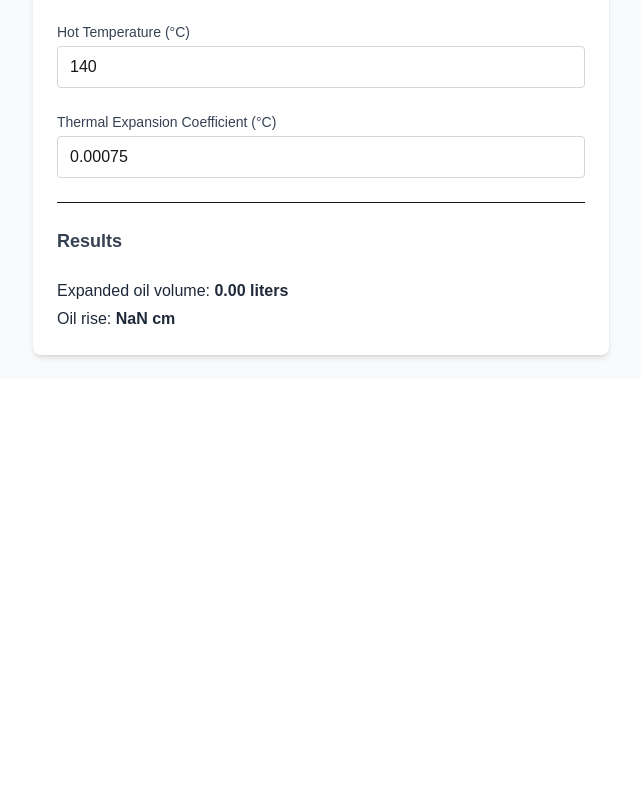
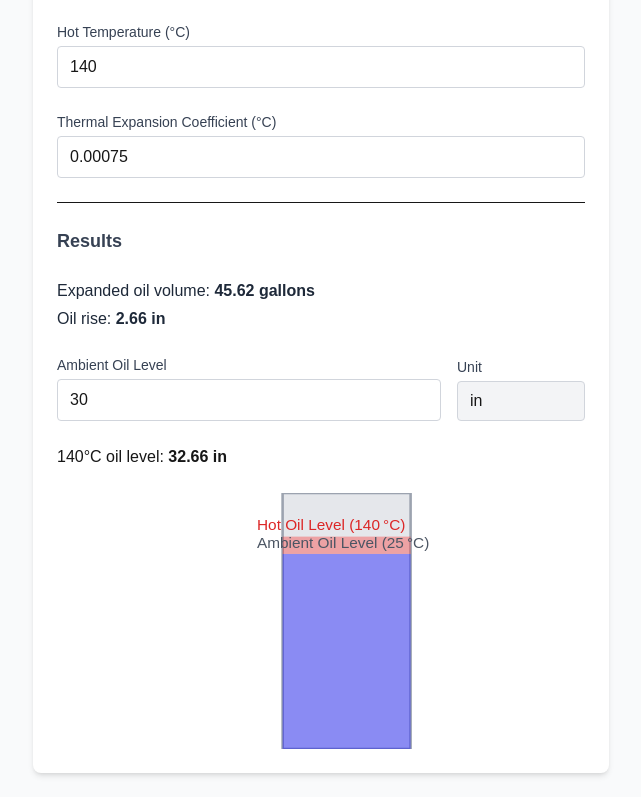
Before and after one commit to stephengilbert1/transformer_tool_tailwind, a Next.js app: page / in a window 1280 px wide. Shown: the part 485-1282 px from the top of the page, without its empty margins (319-960 px from the left). Before the commit the page ends 864 px from the top, so only its background shows below. Built offline with nearby package versions, Linux system fonts and the light colour scheme.

Commit message:
Progress on visualizer

```diff
--- a/src/app/page.tsx
+++ b/src/app/page.tsx
@@ -1,11 +1,15 @@
 "use client";
 import { useState } from "react";
+import OilLevelVisualizer from "@/components/OilLevelVisualizer";
 
 function convertLengthToMeters(value: number, unit: "cm" | "in"): number {
   return unit === "in" ? value * 0.0254 : value / 100;
 }
 
-function convertVolumeToLiters(value: number, unit: "liters" | "gallons"): number {
+function convertVolumeToLiters(
+  value: number,
+  unit: "liters" | "gallons"
+): number {
   return unit === "gallons" ? value * 3.78541 : value;
 }
 
@@ -14,38 +18,54 @@ function convertHeightFromMeters(value: number, unit: "cm" | "in"): number {
 }
 
 export default function Home() {
-  const [volume, setVolume] = useState<number>(0);
-  const [volumeUnit, setVolumeUnit] = useState<"liters" | "gallons">("liters");
-  const [lengthUnit, setLengthUnit] = useState<"cm" | "in">("cm");
-  const [tankShape, setTankShape] = useState<"rectangular" | "cylindrical">("rectangular");
-  const [length, setLength] = useState<number>(0);
-  const [width, setWidth] = useState<number>(0);
-  const [diameter, setDiameter] = useState<number>(0);
+  const [volume, setVolume] = useState<number>(42);
+  const [volumeUnit, setVolumeUnit] = useState<"liters" | "gallons">("gallons");
+  const [lengthUnit, setLengthUnit] = useState<"cm" | "in">("in");
+
+  const [tankShape, setTankShape] = useState<"rectangular" | "cylindrical">(
+    "cylindrical"
+  );
+  const [length, setLength] = useState<number>(14);
+  const [width, setWidth] = useState<number>(34);
+  const [diameter, setDiameter] = useState<number>(20);
   const [ambientTemp, setAmbientTemp] = useState<number>(25);
   const [hotTemp, setHotTemp] = useState<number>(140);
   const [expansionCoeff, setExpansionCoeff] = useState<number>(0.00075);
+  const [ambientOilLevel, setAmbientOilLevel] = useState<number>(30);
 
   // Conversion
   const volumeLiters = convertVolumeToLiters(volume, volumeUnit);
 
-  const crossSectionArea = tankShape === "cylindrical"
+  const crossSectionArea =
+    tankShape === "cylindrical"
       ? Math.PI * Math.pow(convertLengthToMeters(diameter, lengthUnit) / 2, 2)
-    : convertLengthToMeters(length, lengthUnit) * convertLengthToMeters(width, lengthUnit);
+      : convertLengthToMeters(length, lengthUnit) *
+        convertLengthToMeters(width, lengthUnit);
 
   // Expansion
   const deltaTemp = hotTemp - ambientTemp;
   const expandedVolume = volumeLiters * (1 + expansionCoeff * deltaTemp);
 
   // Heights
-  const ambientHeight = volumeLiters / 1000 / crossSectionArea;
-  const hotHeight = expandedVolume / 1000 / crossSectionArea;
-  const oilRise = hotHeight - ambientHeight;
+  const ambientOilLevelMeters = convertLengthToMeters(
+    ambientOilLevel,
+    lengthUnit
+  );
+
+  // Calculate the oil *rise* due to expansion
+  const oilRise = (expandedVolume - volumeLiters) / 1000 / crossSectionArea;
+
+  // Total hot level is user’s ambient input + calculated rise
+  const hotOilLevelMeters = ambientOilLevelMeters + oilRise;
 
   // Convert for output
   const oilRiseDisplay = convertHeightFromMeters(oilRise, lengthUnit);
-  const expandedVolumeDisplay = volumeUnit === "gallons" ? expandedVolume / 3.78541 : expandedVolume;
-
-
+  const hotOilLevelDisplay = convertHeightFromMeters(
+    hotOilLevelMeters,
+    lengthUnit
+  );
+  const expandedVolumeDisplay =
+    volumeUnit === "gallons" ? expandedVolume / 3.78541 : expandedVolume;
 
   return (
     <main className="min-h-screen bg-gray-50 p-6">
@@ -57,10 +77,11 @@ export default function Home() {
           Estimate oil rise based on volume, temperature, and tank shape.
         </p>
 
-
         <div className="flex gap-4 items-end">
           <div className="flex-1 space-y-1">
-          <label className="block text-sm font-medium text-gray-700">Volume</label>
+            <label className="block text-sm font-medium text-gray-700">
+              Volume
+            </label>
             <input
               type="number"
               value={volume}
@@ -69,10 +90,14 @@ export default function Home() {
             />
           </div>
           <div className="w-32 space-y-1">
-          <label className="block text-sm font-medium text-gray-700">Unit</label>
+            <label className="block text-sm font-medium text-gray-700">
+              Unit
+            </label>
             <select
               value={volumeUnit}
-          onChange={(e) => setVolumeUnit(e.target.value as "liters" | "gallons")}
+              onChange={(e) =>
+                setVolumeUnit(e.target.value as "liters" | "gallons")
+              }
               className="w-full border border-gray-300 rounded px-3 py-2 bg-white focus:outline-none focus:ring-2 focus:ring-blue-500"
             >
               <option value="liters">Liters</option>
@@ -81,15 +106,15 @@ export default function Home() {
           </div>
         </div>
 
-
-
         <div className="space-y-1">
           <label className="block text-sm font-medium text-gray-700">
             Tank shape
           </label>
           <select
             value={tankShape}
-          onChange={(e) => setTankShape(e.target.value as "rectangular" | "cylindrical")}
+            onChange={(e) =>
+              setTankShape(e.target.value as "rectangular" | "cylindrical")
+            }
             className="w-full border border-gray-300 rounded px-3 py-2 bg-white focus:outline-none focus:ring-2 focus:ring-blue-500"
           >
             <option value="rectangular">Rectangular</option>
@@ -97,13 +122,13 @@ export default function Home() {
           </select>
         </div>
 
-
-
         {tankShape === "rectangular" ? (
           <>
             <div className="flex gap-4 items-end">
               <div className="flex-1 space-y-1">
-    <label className="block text-sm font-medium text-gray-700">Length</label>
+                <label className="block text-sm font-medium text-gray-700">
+                  Length
+                </label>
                 <input
                   type="number"
                   value={length}
@@ -113,7 +138,9 @@ export default function Home() {
               </div>
 
               <div className="flex-1 space-y-1">
-    <label className="block text-sm font-medium text-gray-700">Width</label>
+                <label className="block text-sm font-medium text-gray-700">
+                  Width
+                </label>
                 <input
                   type="number"
                   value={width}
@@ -123,7 +150,9 @@ export default function Home() {
               </div>
 
               <div className="w-32 space-y-1">
-    <label className="block text-sm font-medium text-gray-700">Unit</label>
+                <label className="block text-sm font-medium text-gray-700">
+                  Unit
+                </label>
                 <select
                   value={lengthUnit}
                   onChange={(e) => setLengthUnit(e.target.value as "cm" | "in")}
@@ -134,12 +163,13 @@ export default function Home() {
                 </select>
               </div>
             </div>
-
           </>
         ) : (
           <div className="flex gap-4 items-end">
             <div className="flex-1 space-y-1">
-    <label className="block text-sm font-medium text-gray-700">Diameter</label>
+              <label className="block text-sm font-medium text-gray-700">
+                Diameter
+              </label>
               <input
                 type="number"
                 value={diameter}
@@ -149,7 +179,9 @@ export default function Home() {
             </div>
 
             <div className="w-32 space-y-1">
-    <label className="block text-sm font-medium text-gray-700">Unit</label>
+              <label className="block text-sm font-medium text-gray-700">
+                Unit
+              </label>
               <select
                 value={lengthUnit}
                 onChange={(e) => setLengthUnit(e.target.value as "cm" | "in")}
@@ -160,13 +192,12 @@ export default function Home() {
               </select>
             </div>
           </div>
-
         )}
 
-
-
         <div className="space-y-1">
-            <label className="block text-sm font-medium text-gray-700">Ambient Temperature (°C)</label>
+          <label className="block text-sm font-medium text-gray-700">
+            Ambient Temperature (°C)
+          </label>
           <input
             type="number"
             value={ambientTemp}
@@ -175,9 +206,10 @@ export default function Home() {
           />
         </div>
 
-
         <div className="space-y-1">
-        <label className="block text-sm font-medium text-gray-700">Hot Temperature (°C)</label>
+          <label className="block text-sm font-medium text-gray-700">
+            Hot Temperature (°C)
+          </label>
           <input
             type="number"
             value={hotTemp}
@@ -186,9 +218,10 @@ export default function Home() {
           />
         </div>
 
-
         <div className="space-y-1">
-        <label className="block text-sm font-medium text-gray-700">Thermal Expansion Coefficient (°C)</label>
+          <label className="block text-sm font-medium text-gray-700">
+            Thermal Expansion Coefficient (°C)
+          </label>
           <input
             type="number"
             step="0.00001"
@@ -201,13 +234,60 @@ export default function Home() {
         <hr className="my-6" />
         <h2 className="text-lg font-semibold text-gray-700">Results</h2>
         <div className="space-y-1 text-gray-800">
-        <p>Expanded oil volume: <strong>{expandedVolumeDisplay.toFixed(2)} {volumeUnit}</strong></p>
-        <p>Oil rise: <strong>{oilRiseDisplay.toFixed(2)} {lengthUnit}</strong></p>
+          <p>
+            Expanded oil volume:{" "}
+            <strong>
+              {expandedVolumeDisplay.toFixed(2)} {volumeUnit}
+            </strong>
+          </p>
+          <p>
+            Oil rise:{" "}
+            <strong>
+              {oilRiseDisplay.toFixed(2)} {lengthUnit}
+            </strong>
+          </p>
+        </div>
+
+        <div className="flex gap-4 items-end">
+          <div className="flex-1 space-y-1">
+            <label className="block text-sm font-medium text-gray-700">
+              Ambient Oil Level
+            </label>
+            <input
+              type="number"
+              value={ambientOilLevel}
+              onChange={(e) => setAmbientOilLevel(parseFloat(e.target.value))}
+              className="w-full border border-gray-300 rounded px-3 py-2 focus:outline-none focus:ring-2 focus:ring-blue-500"
+            />
+          </div>
+          <div className="w-32 space-y-1">
+            <label className="block text-sm font-medium text-gray-700">
+              Unit
+            </label>
+            <div className="px-3 py-2 border border-gray-300 rounded bg-gray-100 flex items-center h-[40px]">
+              {lengthUnit}
             </div>
           </div>
+        </div>
+
+        <p>
+          140°C oil level:{" "}
+          <strong>
+            {hotOilLevelDisplay.toFixed(2)} {lengthUnit}
+          </strong>
+        </p>
+        {!isNaN(hotOilLevelMeters) &&
+          !isNaN(ambientOilLevelMeters) &&
+          isFinite(hotOilLevelMeters) &&
+          isFinite(ambientOilLevelMeters) && (
+            <OilLevelVisualizer
+              ambientOilLevel={ambientOilLevelMeters}
+              hotOilLevel={hotOilLevelMeters}
+              ambientTemp={ambientTemp}
+              hotTemp={hotTemp}
+            />
+          )}
+      </div>
     </main>
-
-
-
   );
 }
--- /dev/null
+++ b/src/components/OilLevelVisualizer.tsx
@@ -0,0 +1,81 @@
+type OilLevelVisualizerProps = {
+  ambientOilLevel: number; // in meters
+  hotOilLevel: number; // in meters
+  ambientTemp: number; // In C
+  hotTemp: number;
+};
+
+export default function OilLevelVisualizer({
+  ambientOilLevel,
+  hotOilLevel,
+  ambientTemp,
+  hotTemp,
+}: OilLevelVisualizerProps) {
+  const tankHeightMeters = 1.0; // assume max 1m visual tank
+  const svgHeight = 200;
+  const tankWidth = 100;
+
+  const scale = svgHeight / tankHeightMeters;
+
+  return (
+    <svg viewBox={`0 0 120 ${svgHeight}`} className="w-full h-64">
+      {/* Tank outline */}
+      <rect
+        x="30"
+        y="0"
+        width={tankWidth}
+        height={svgHeight}
+        fill="#e5e7eb"
+        stroke="#9ca3af"
+        strokeWidth="2"
+      />
+
+      {/* Ambient oil level (blue) */}
+      <rect
+        x="30"
+        y={svgHeight - ambientOilLevel * scale}
+        width={tankWidth}
+        height={ambientOilLevel * scale}
+        fill="blue"
+        opacity="0.4"
+      />
+
+      {/* Hot oil level (red) */}
+      <rect
+        x="30"
+        y={svgHeight - hotOilLevel * scale}
+        width={tankWidth}
+        height={(hotOilLevel - ambientOilLevel) * scale}
+        fill="red"
+        opacity="0.3"
+      />
+
+      {/* Labels */}
+      <text
+        x="10"
+        y={
+          Number.isFinite(ambientOilLevel * scale)
+            ? svgHeight - ambientOilLevel * scale - 5
+            : 0
+        }
+        fontSize="12"
+        fill="#4B5563"
+      >
+        Ambient Oil Level ({ambientTemp} °C)
+      </text>
+
+      <text
+        x="10"
+        y={
+          Number.isFinite(hotOilLevel * scale)
+            ? svgHeight - hotOilLevel * scale - 5
+            : 0
+        }
+        fontSize="12"
+        fill="#DC2626"
+      >
+        Hot Oil Level ({hotTemp} °C)
+      </text>
+    </svg>
+  );
+}
```
Lines whose indentation alone changed are shown as unchanged.
